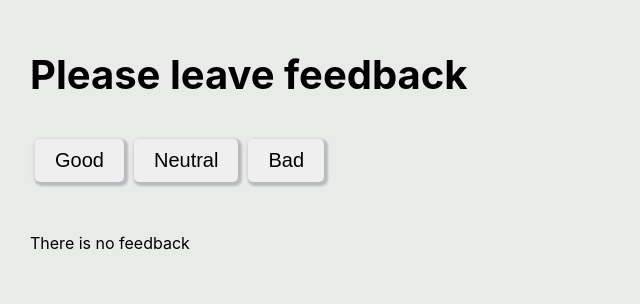
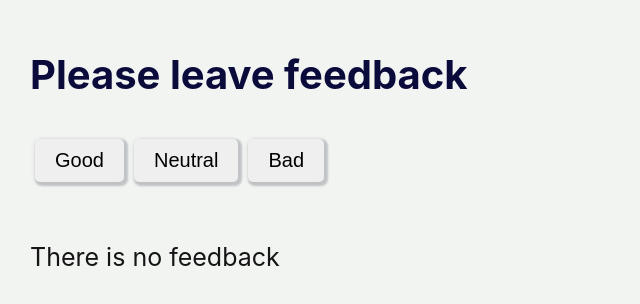
Before and after one commit to maxx964/goit-react-hw-01-components-0, a React (Create React App) app: page / in a window 1280 px wide. Shown: the top 304 px of the page, without its empty margins (0-640 px from the left). Built offline with nearby package versions, Linux system fonts and the light colour scheme.

Commit message:
added styles

```diff
--- a/src/components/FeedbackOptions/FeedbackOptions.module.css
+++ b/src/components/FeedbackOptions/FeedbackOptions.module.css
@@ -1,6 +1,7 @@
 .h1 {
     margin-bottom: 35px;
     font-size: 40px;
+    color: rgb(11, 11, 59);
 }
 
 .button {
--- a/src/components/Notification/Notification.js
+++ b/src/components/Notification/Notification.js
@@ -1,7 +1,9 @@
 import React from 'react';
 
+import styles from './Notification.module.css'
+
 const Notification = ({ message }) => {
-  return <p>{message}</p>;
+  return <p className={styles.p}>{message}</p>;
 };
 
 export default Notification;
--- /dev/null
+++ b/src/components/Notification/Notification.module.css
@@ -0,0 +1,4 @@
+.p {
+    font-size: 25px;
+    color: rgb(21, 21, 21);
+}
--- a/src/components/Statistics/Statistics.module.css
+++ b/src/components/Statistics/Statistics.module.css
@@ -4,5 +4,6 @@
 }
 
 .p {
-    font-size: 20px;
+    font-size: 25px;
+    font-family: Cambria, Cochin, Georgia, Times, 'Times New Roman', serif;
 }
--- a/src/index.css
+++ b/src/index.css
@@ -27,5 +27,6 @@ body {
     sans-serif;
   -webkit-font-smoothing: antialiased;
   -moz-osx-font-smoothing: grayscale;
-  background-color: rgb(233, 235, 233);
+  background-color: rgb(242, 244, 242);
+
 }
```
